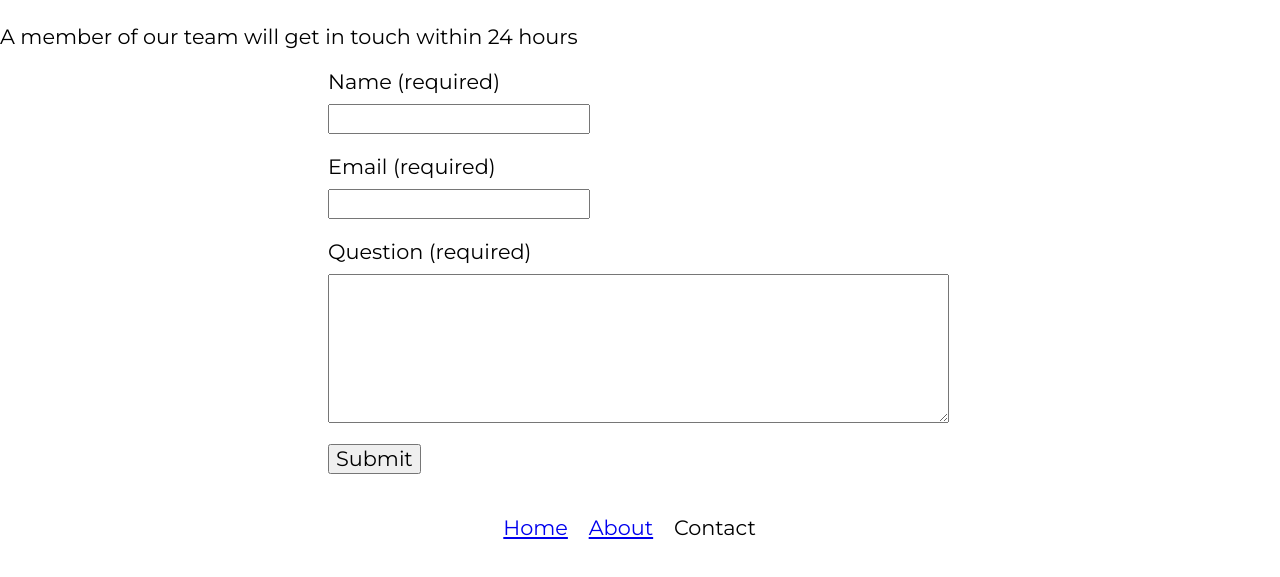
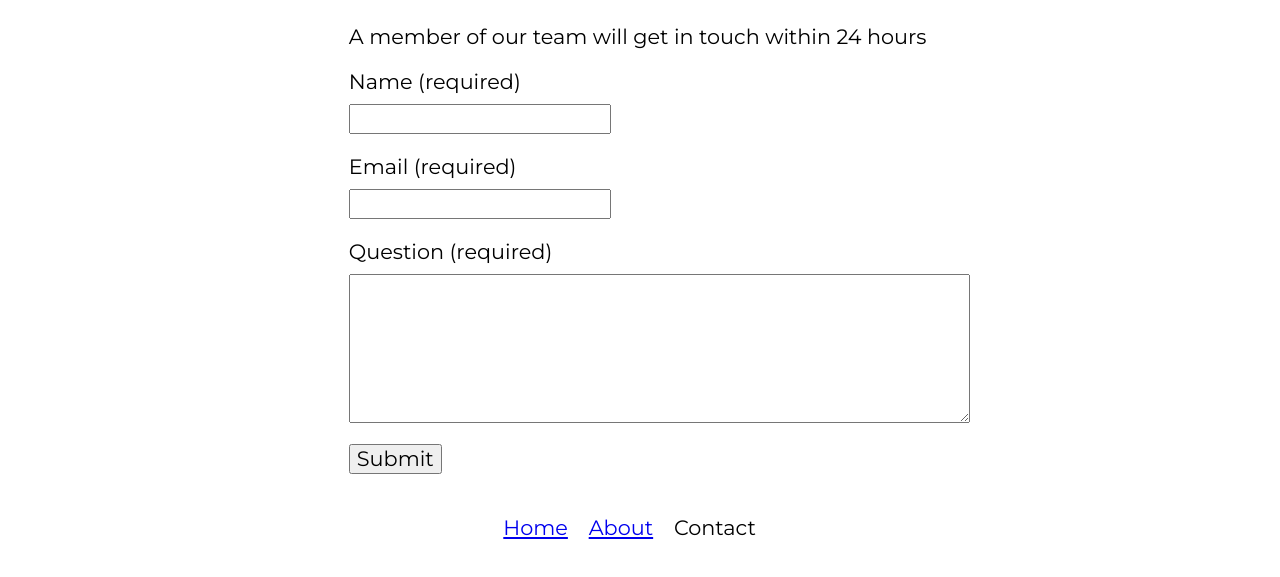
Before and after one commit to carlosalbertobuitragosantamaria/agency-repo, a plain HTML site: page contact.html in a window 1280 px wide. Shown: the part 187-764 px from the top of the page. Drawn offline with Linux system fonts and the light colour scheme.

Commit message:
styled contact page

```diff
--- a/contactStyles.css
+++ b/contactStyles.css
@@ -1,4 +1,8 @@
-.center{
+main {
+  padding: 0 1rem;
+}
+
+.center, main {
     max-width: 30rem;
 margin-left: auto;
 margin-right: auto;
```
